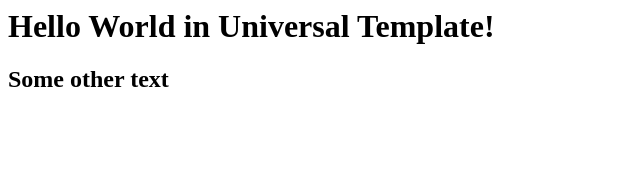
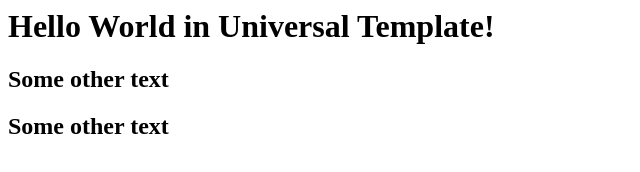
Before and after one commit to benkoo/UniversalTemplate, a plain HTML site: page dist/index.html in a window 1280 px wide. Shown: the whole page, without its empty margins (0-640 px from the left). Drawn offline with Linux system fonts and the light colour scheme.

Commit message:
Added new line to test Netlify automatic deployment.

```diff
--- a/dist/index.html
+++ b/dist/index.html
@@ -4,6 +4,7 @@
 <Body>
 <H1>Hello World in Universal Template!</H1>
     <H2>Some other text</H2>
+    <H2>Some other text</H2>
 
 </Body>
 </Doc>
```
